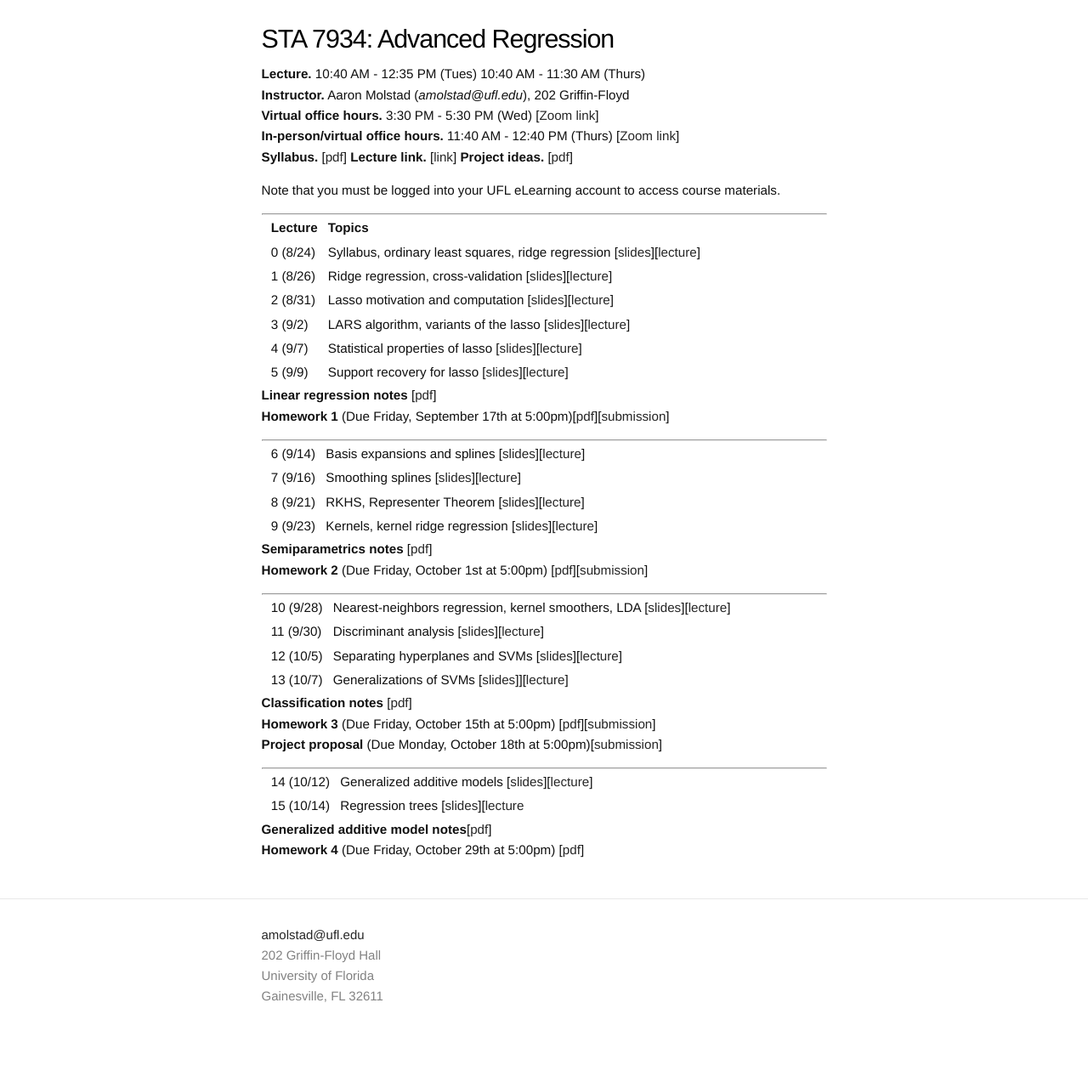
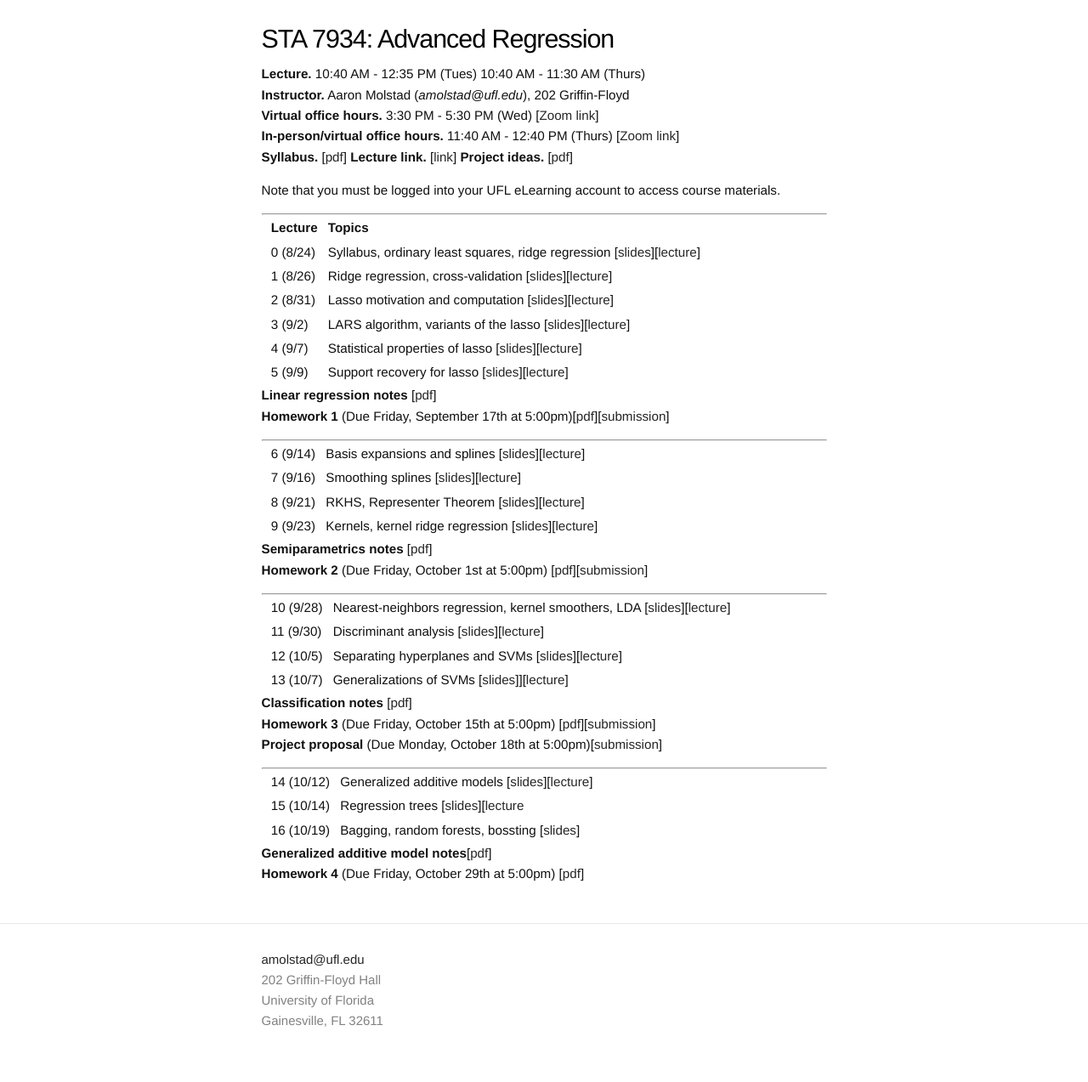
Before and after one commit to ajmolstad/ajmolstad.github.io, a Jekyll site: the page built from F21_STA7934.md, in a window 1280 px wide. Shown: the whole page at 85% size. Built offline with Jekyll 4.4.1, drawn with Linux system fonts in a browser that asks for light colours; before the commit the page ends 1244 px from its top, so only the background shows below that.

Commit message:
Update F21_STA7934.md

```diff
--- a/F21_STA7934.md
+++ b/F21_STA7934.md
@@ -54,6 +54,7 @@ Note that you must be logged into your UFL eLearning account to access course ma
 
 || 14 (10/12) || Generalized additive models [[slides](https://ufl.instructure.com/files/63018329/download?download_frd=1)][[lecture](https://ufl.instructure.com/courses/437665/files?preview=63023551)] ||
 || 15 (10/14) || Regression trees [[slides](https://ufl.instructure.com/files/63094581/download?download_frd=1)][[lecture](https://ufl.instructure.com/courses/437665/files?preview=63143776)||
+|| 16 (10/19) || Bagging, random forests, bossting [[slides](https://ufl.instructure.com/files/63227415/download?download_frd=1)]||
 
 **Generalized additive model notes**[[pdf](https://ufl.instructure.com/files/63023768/download?download_frd=1)]
 **Homework 4** (Due Friday, October 29th at 5:00pm) [[pdf](https://ufl.instructure.com/files/63143973/download?download_frd=1)]
```
